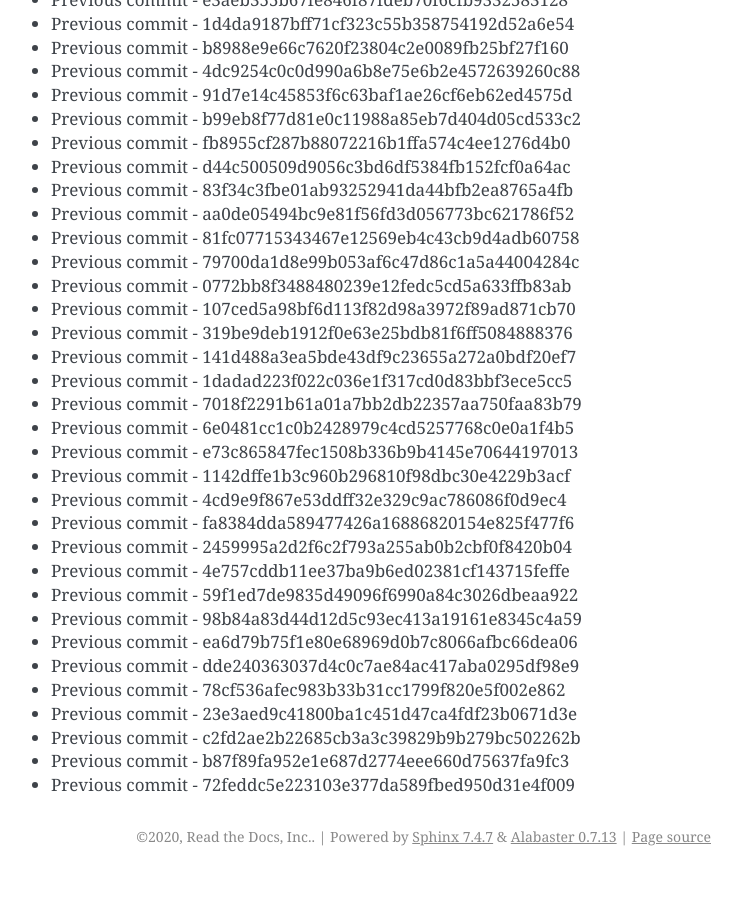
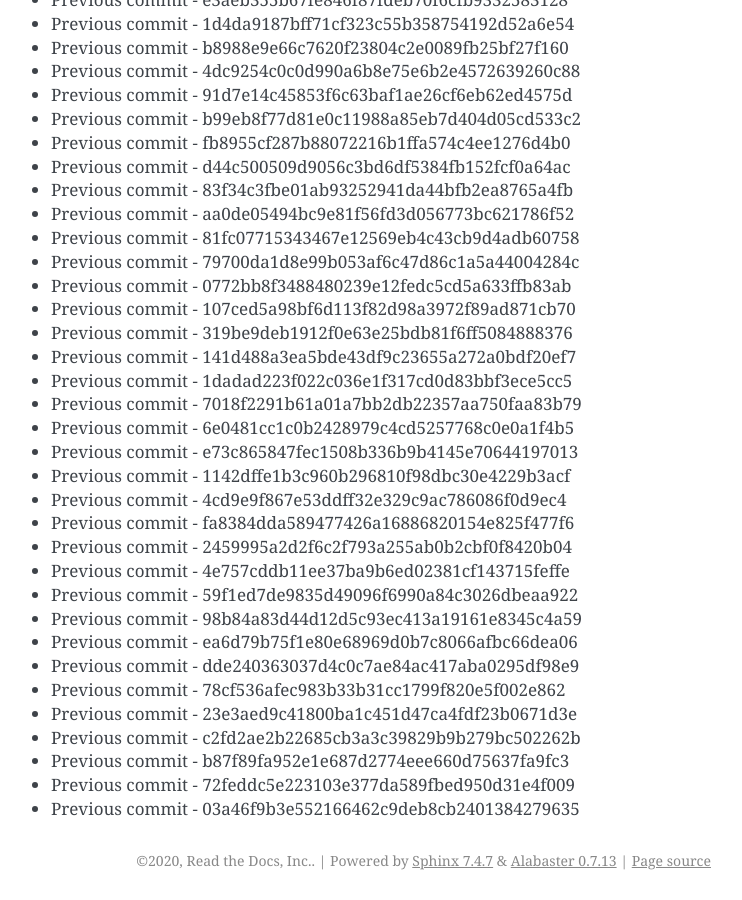
Before and after one commit to readthedocs/rtd-git-stresstest, a Sphinx documentation site: the page built from docs/updates.rst, in a window 1280 px wide and 900 px high, scrolled down 50867 px. Shown: the whole window, without its empty margins (399-1141 px from the left). Built offline with Sphinx 7.4.7, drawn with Linux system fonts in a browser that asks for light colours; before the commit the page ends 51743 px from its top, so only the background shows below that.

Commit message:
Generating commit from previous: 03a46f9b3e552166462c9deb8cb2401384279635

```diff
--- a/docs/updates.rst
+++ b/docs/updates.rst
@@ -2169,3 +2169,4 @@ It can be tested for any performance characteristics.
 * Previous commit - c2fd2ae2b22685cb3a3c39829b9b279bc502262b
 * Previous commit - b87f89fa952e1e687d2774eee660d75637fa9fc3
 * Previous commit - 72feddc5e223103e377da589fbed950d31e4f009
+* Previous commit - 03a46f9b3e552166462c9deb8cb2401384279635
```
